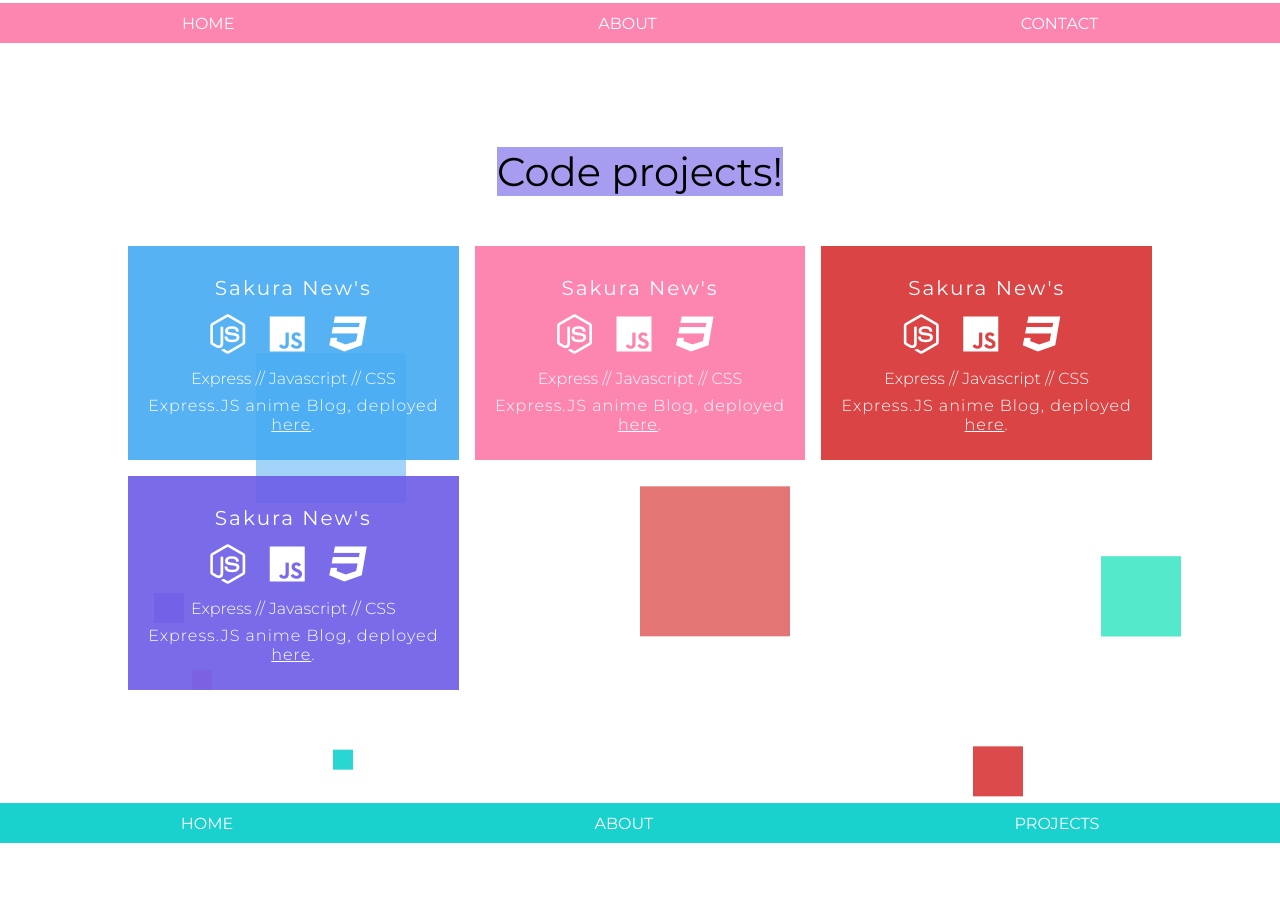
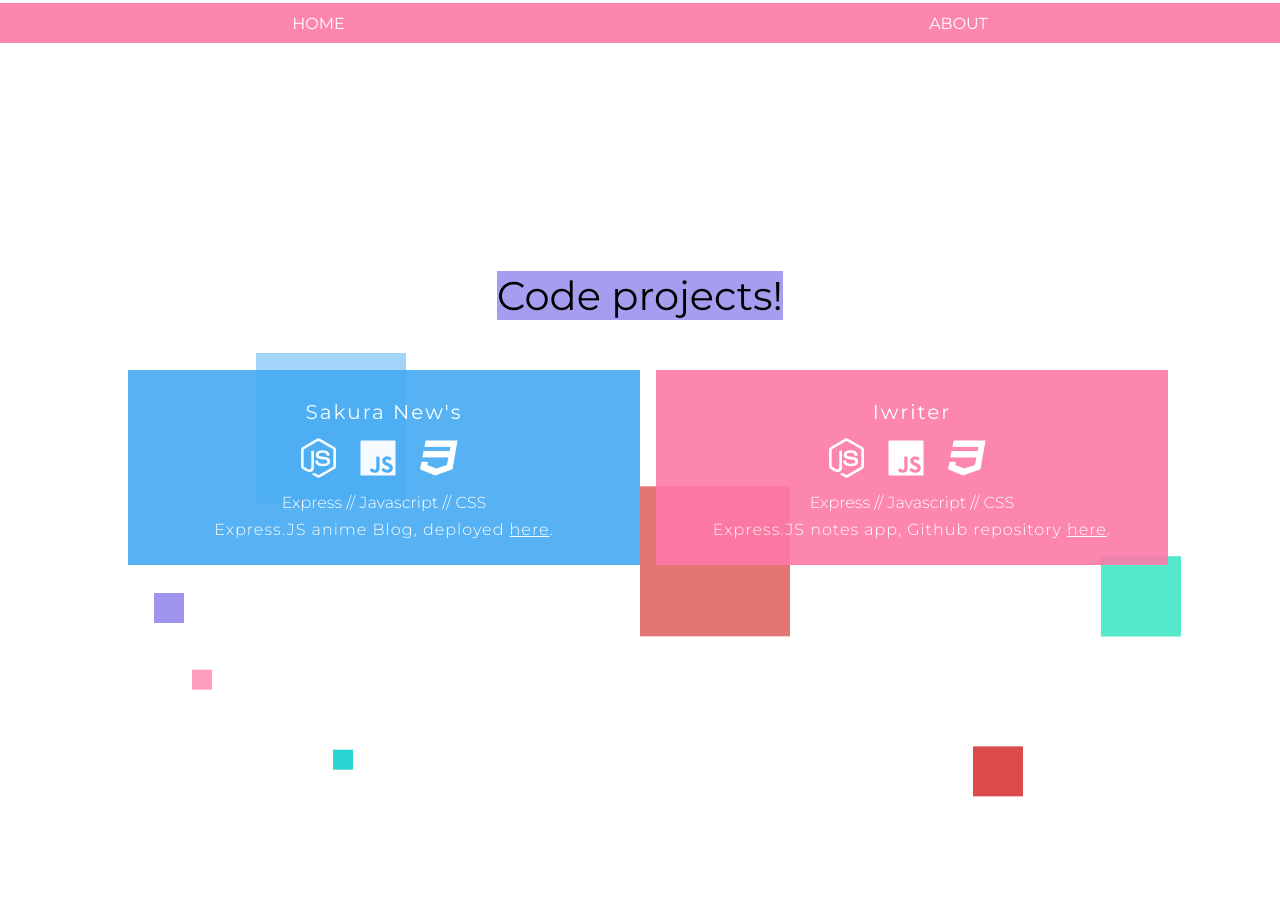
Before and after one commit to ripterdust/Porfolio, a plain HTML site: page index.html in a window 1280 px wide. Shown: the part 1597-2503 px from the top of the page. After the commit the page ends 2400 px from the top, so only its background shows below. Drawn offline with Linux system fonts and the light colour scheme.

Commit message:
Ya se arregló para que aparezcan todos los projectos; Alineada la malla de CSS

```diff
--- a/css/style.css
+++ b/css/style.css
@@ -391,7 +391,7 @@
     padding: 10px;
     width: 80%;
     display: grid;
-    grid-template-columns: auto auto auto;
+    grid-template-columns: 50% 50%;
     grid-column-gap: 1em;
     grid-row-gap: 1em;
     text-align: center;
--- a/index.html
+++ b/index.html
@@ -16,7 +16,6 @@
 			<div class="btns">
 				<a href="#about">About</a>
 				<a href="#projects">Projects</a>
-				<a href="#contact">Contact</a>
 			</div>
 		</div>
 			<ul class="animatedArea">
@@ -37,7 +36,6 @@
 		<div class="nav">
 			<a href="#home">Home</a>
 			<a href="#projects">Projects</a>
-			<a href="#contact">Contact</a>
 		</div>
 		<div class="me">
 			<div class="title">
@@ -74,7 +72,6 @@
 		<div class="nav">
 			<a href="#home">Home</a>
 			<a href="#about">About</a>
-			<a href="#contact">Contact</a>
 		</div>
 		<div class="container">
 			<div class="text">
@@ -94,7 +91,7 @@
 					</div>
 				</div>
 				<div class="card">
-					<div class="title">Sakura New's</div>
+					<div class="title"> Iwriter</div>
 					<div class="tech">
 						<i class="fab fa-node-js"></i> <i class="fab fa-js"></i> <i class="fab fa-css3"></i>
 					</div>
@@ -102,33 +99,10 @@
 						Express // Javascript // CSS
 					</div>
 					<div class="description">
-						Express.JS anime Blog, deployed <a href="https://sakuranews.herokuapp.com/" class="link">here</a>.
+						Express.JS notes app, Github repository <a href="https://github.com/ripterdust/NotesApp" class="link">here</a>.
 					</div>
 				</div>
-				<div class="card">
-					<div class="title">Sakura New's</div>
-					<div class="tech">
-						<i class="fab fa-node-js"></i> <i class="fab fa-js"></i> <i class="fab fa-css3"></i>
-					</div>
-					<div class="techName">
-						Express // Javascript // CSS
-					</div>
-					<div class="description">
-						Express.JS anime Blog, deployed <a href="https://sakuranews.herokuapp.com/" class="link">here</a>.
-					</div>
-				</div>
-				<div class="card">
-					<div class="title">Sakura New's</div>
-					<div class="tech">
-						<i class="fab fa-node-js"></i> <i class="fab fa-js"></i> <i class="fab fa-css3"></i>
-					</div>
-					<div class="techName">
-						Express // Javascript // CSS
-					</div>
-					<div class="description">
-						Express.JS anime Blog, deployed <a href="https://sakuranews.herokuapp.com/" class="link">here</a>.
-					</div>
-				</div>
+
 
 			</div>
 
@@ -146,14 +120,6 @@
 			<li></li>
 		</ul>
 	</div>
-	<!-- Contact section -->
-	<div class="contact" id="contact">
-		<div class="nav">
-			<a href="#home">Home</a>
-			<a href="#about">About</a>
-			<a href="#projects">Projects</a>
-		</div>
-	</div>
 <script src="js/main.js"></script>
 <script src="https://kit.fontawesome.com/62c0cdcf73.js" crossorigin="anonymous"></script>
 </body>
```
